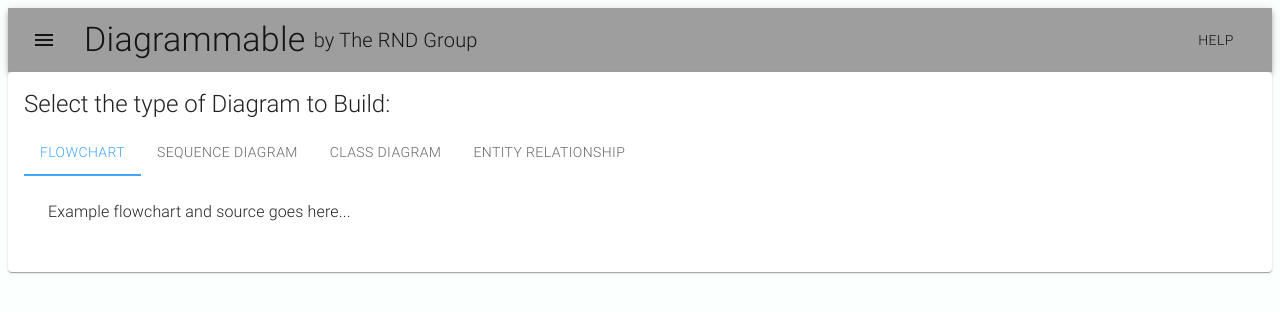
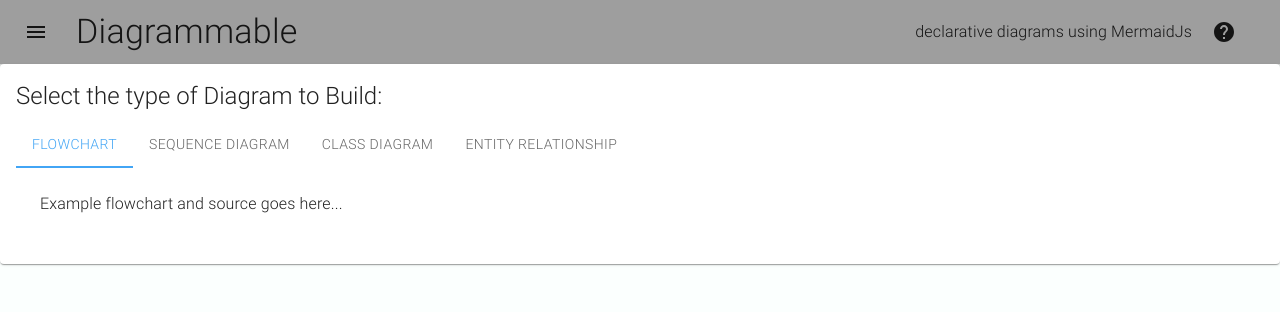
Before and after one commit to elusive/diagrammable, a React (Create React App) app: page /select in a window 1280 px wide. Shown: the top 312 px of the page. Built offline with nearby package versions, Linux system fonts and the light colour scheme.

Commit message:
Fix width to fill and adjust background colors and shadows on edit cards.

```diff
--- a/public/electron.js
+++ b/public/electron.js
@@ -7,6 +7,7 @@ function createWindow() {
     const win = new BrowserWindow({
         width: 1920,
         height: 1080,
+        autoHideMenuBar: true,
         webPreferences: {
             nodeIntegration: true
         }
--- a/src/components/header.jsx
+++ b/src/components/header.jsx
@@ -5,6 +5,7 @@ import Box from '@mui/material/Box';
 import Toolbar from '@mui/material/Toolbar';
 import Typography from '@mui/material/Typography';
 import Button from '@mui/material/Button';
+import HelpIcon from '@mui/icons-material/Help';
 import SideMenu from '../views/app/SideMenu';
 import React from 'react';
 
@@ -19,8 +20,11 @@ const Header = (props) => {
                     <Typography variant="h4" component="span">
                         Diagrammable
                     </Typography>
-                    <Typography variant="h6" component="span" sx={{ flexGrow: 1, ml: 1 }}> by The RND Group</Typography>
-                    <Button color="inherit" sx={{ textAlign: 'right'}}>Help</Button>
+                        <Typography component="span" sx={{ flexGrow: 1, ml: 1, textAlign: 'right' }}>
+                            declarative diagrams using MermaidJs</Typography>
+                    <Button color="inherit" sx={{ textAlign: 'right'}}>
+                        <HelpIcon />
+                    </Button>
                     </Toolbar>
                 </AppBar>
             </Box>
--- a/src/index.css
+++ b/src/index.css
@@ -25,7 +25,7 @@
 .theme-default {
     --back: radial-gradient(#40404b, #111118) rgba(34,34,40,0.94);
     --back-light: #fbfffe;
-    --back-edit: #F6F6F9;
+    --back-edit: #eaeaea;
     --prime: #06263d;
     --prime-dark: #003f69;
     --second: #ffc648;
@@ -93,6 +93,7 @@ body {
     background: var(--back-light);
     color: var(--prime);
     height: 100vh;
+    margin: 0;
 }
 
 h1,
--- a/src/views/edit/styled.js
+++ b/src/views/edit/styled.js
@@ -36,13 +36,14 @@ export const EditCardDisplayName = styled.h5`
 
 export const EditingCard = styled(motion.div)`
     flex: auto;
-    max-width: 950px;
+    max-width: 48vw;
     height: auto;
+    min-width: 550px;
     min-height: 85vh;
     margin: 20px;
-    border: 1px solid var(--prime);
     padding: 0;
-    box-shadow: 8px 8px 4px grey;
+    box-shadow: 0px 2px 4px -1px rgba(0,0,0,0.2), 0px 4px 5px 0px rgba(0,0,0,0.14), 0px 1px 10px 0px rgba(0,0,0,0.12);
+    background: var(--back-edit);
     animate: {{ scale: [1,1,2,2,3,2,1,1]}};
     transition: { duration: 20 };
     & > p {
@@ -62,17 +63,14 @@ export const PreviewCardTitle = styled.h4`
 `;
 
 export const PreviewCard = styled(motion.div)`
-    border: 1px solid var(--prime);
+    flex:auto;
     padding: 0;
     margin: 20px;
-    width: auto;
-    height: auto;
+    max-width: 48vw;
     min-height: 85vh;
-    max-width: 950px;
-    min-width: 750px;
+    min-width: 550px;
     background: var(--back-edit);
-    height: 60vh;
-    box-shadow: 8px 8px 4px grey;
+    box-shadow: 0px 2px 4px -1px rgba(0,0,0,0.2), 0px 4px 5px 0px rgba(0,0,0,0.14), 0px 1px 10px 0px rgba(0,0,0,0.12);
     animate: {{ scale: [1,1,2,2,3,2,1,1]}};
     transition: { duration: 20 };
     & > p {
```
